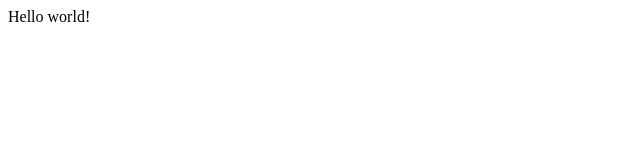
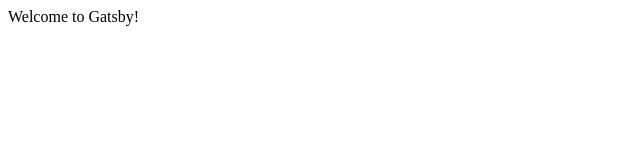
Before and after one commit to fishka11/business-card-website-2, a Gatsby site: page / in a window 1280 px wide. Shown: the full height of the page, 0-640 px from the left. Built offline with nearby package versions, Linux system fonts and the light colour scheme; Gatsby itself is replaced by a stand-in of ours.

Commit message:
First new feture

```diff
--- a/src/pages/index.js
+++ b/src/pages/index.js
@@ -1,5 +1,5 @@
 import React from "react"
 
 export default function Home() {
-  return <div>Hello world!</div>
+  return <div>Welcome to Gatsby!</div>
 }
```
